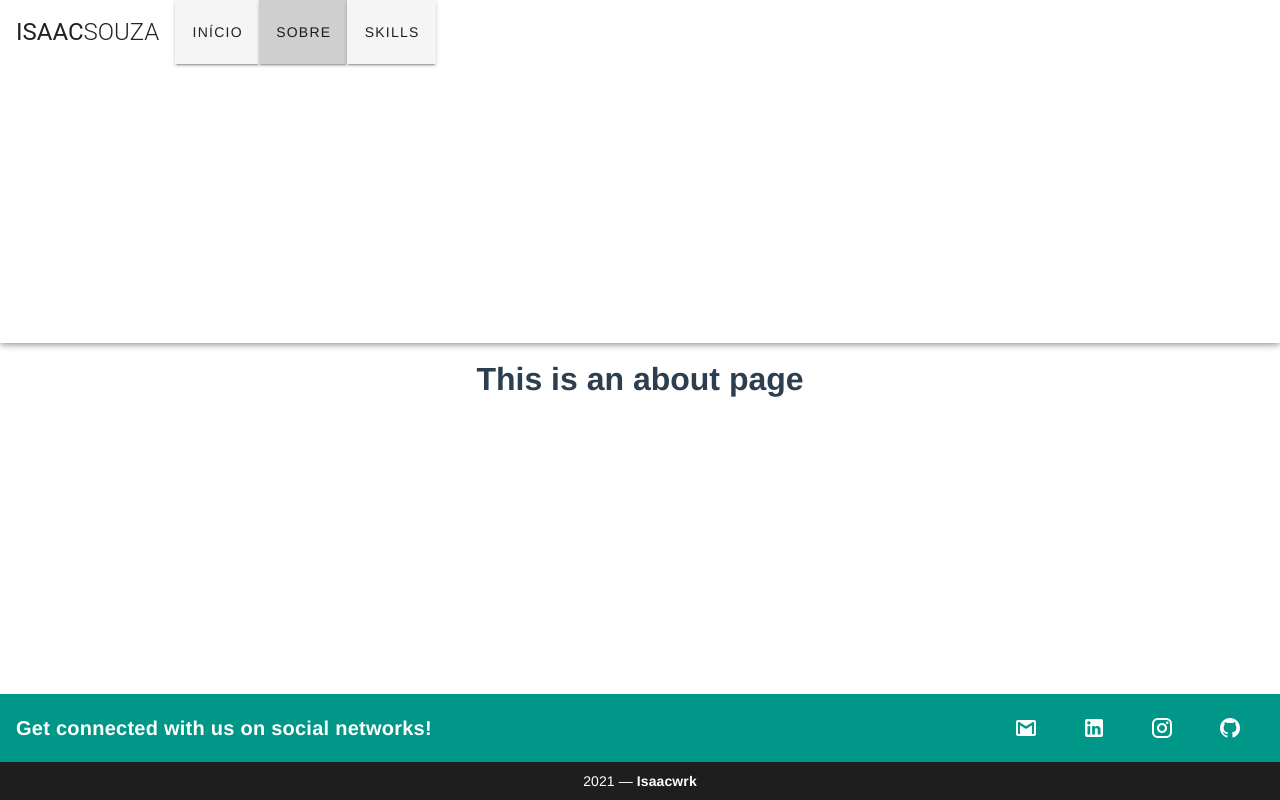
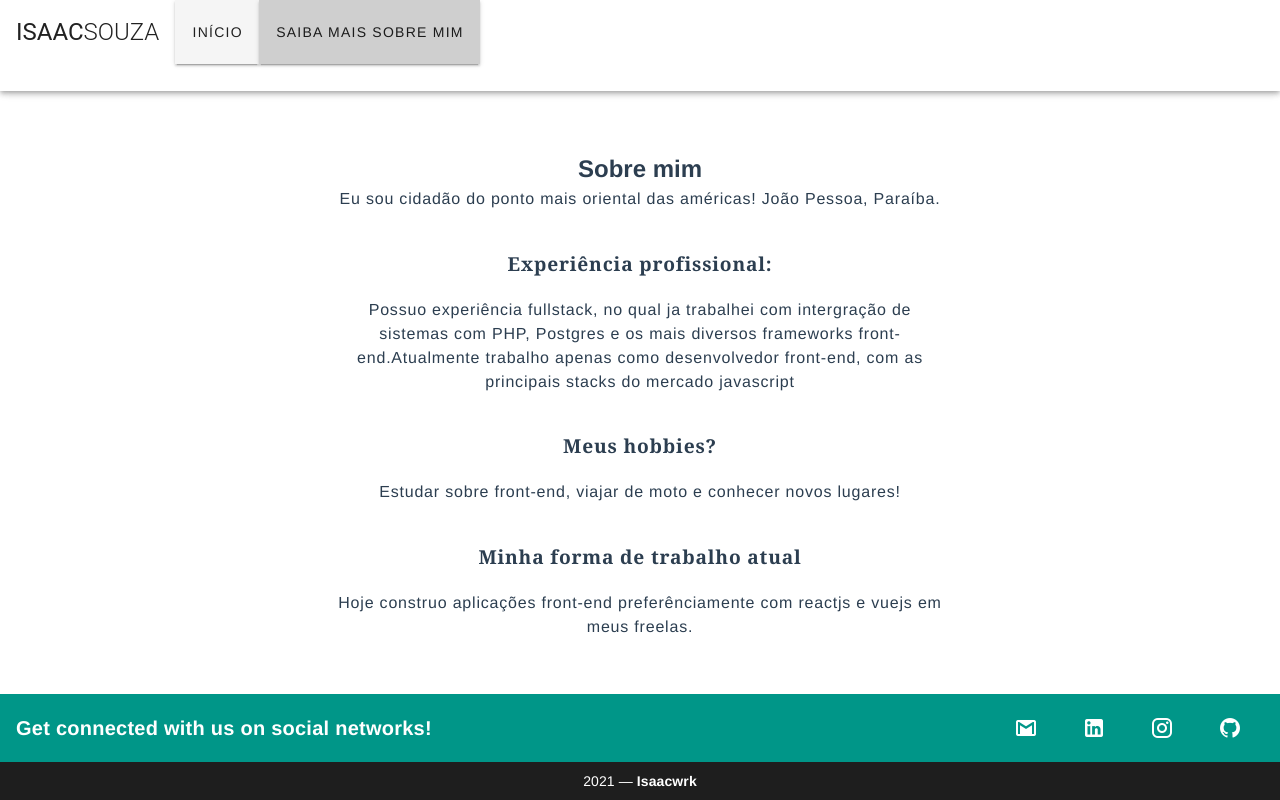
Before and after one commit to isaacwrk/myport.vue, a Vue app: page /about in a window 1280 px wide. Built offline with nearby package versions, Linux system fonts and the light colour scheme.

Commit message:
creating about component and trying to fix bug

```diff
--- /dev/null
+++ b/src/components/About.vue
@@ -0,0 +1,178 @@
+<template>
+<div>
+<section class="location-section">
+    <h1>Sobre mim</h1>
+    <p>Eu sou cidadão do ponto mais oriental das américas! João Pessoa, Paraíba.</p>
+</section>
+<section class="questions-section">
+    <h2>Experiência profissional:</h2>
+    <p>Possuo experiência fullstack, no qual ja trabalhei com intergração de sistemas com PHP,
+    Postgres e os mais diversos frameworks front-end.Atualmente trabalho apenas como desenvolvedor front-end, com as principais stacks do mercado javascript</p>
+    <h2>Meus hobbies?</h2>
+    <p>Estudar sobre front-end, viajar de moto e conhecer novos lugares!</p>
+    <h2>Minha forma de trabalho atual</h2>
+    <p>Hoje construo aplicações front-end preferênciamente com reactjs e vuejs em meus freelas.</p>
+</section>
+</div>
+</template>
+
+<script>
+export default {
+    name:'Sobre'
+}
+</script>
+
+<style>
+  body {
+    /* Typography Declarations */
+    color: #222222;
+    font-size: 1em;
+    font-family: "Open Sans", "Helvetica Neue", sans-serif;
+}
+
+.content-footer,
+.masthead-heading,
+.masthead-intro {
+  text-align: center;
+}
+
+.masthead {
+  padding: 6em 0;
+  background-image: url('https://i.imgur.com/yGmrlyg.jpg');
+  background-size: cover;
+  background-repeat: no-repeat;
+  border-top: solid 1em #FFCF33;
+}
+
+.masthead-intro {
+    /* Layout Declarations */
+    margin-bottom: 0.1em;
+    /* Typography Declarations */
+    font-family: "Gentium Book Basic", Georgia, serif;
+    font-size: 2em;
+}
+
+.masthead-heading {
+    /* Layout Declarations */
+    color: #F1C863;
+    margin-top: -0.2em;
+    /* Typography Declarations */
+    font-family: "Open Sans", "Helvetica Neue", sans-serif;
+    font-weight: bold;
+    font-size: 6em;
+    letter-spacing: -0.02em;
+    text-transform: uppercase;
+}
+
+.introduction-section,
+.location-section,
+.questions-section {
+    max-width: 38em;
+    margin-left: auto;
+    margin-right: auto;
+    margin-top: 2em;
+}
+
+.introduction-section > p,
+.location-section > p,
+.questions-section,
+.content-footer > p {
+    /* Typography Declarations */
+    font-weight: 300;
+    letter-spacing: 0.05em;
+}
+
+.questions-section > h2 {
+    font-family: "Gentium Book Basic", Georgia, serif;
+    font-size: 1.2em;
+    font-weight: bold;
+    /* Layout */
+    margin: 2em 0 1em 0;
+}
+
+section > h1 {
+    margin-top: 2em;
+}
+
+.content-footer,
+.masthead-heading,
+.masthead-intro {
+  text-align: center;
+}
+
+.masthead {
+  padding: 6em 0;
+  background-image: url('https://i.imgur.com/yGmrlyg.jpg');
+  background-size: cover;
+  background-repeat: no-repeat;
+  border-top: solid 1em #FFCF33;
+}
+
+.masthead-intro {
+  margin-bottom: 0.1em;
+  font-family: "Gentium Book Basic", Georgia, serif;
+    font-size: 2em;
+}
+
+.masthead-heading {
+  margin-top: -0.2em;
+  font-family: "Open Sans", "Helvetica Neue", sans-serif;
+  font-weight: bold;
+  font-size: 6em;
+  letter-spacing: -0.02em;
+  text-transform: uppercase;
+}
+.introduction > p,
+.location > p,
+.content-footer > p {
+    /* Typography Declarations */
+    font-weight: 300;
+    letter-spacing: 0.05em;
+}
+h2 {
+    /* Typography Declarations */
+    font-family: "Gentium Book Basic", Georgia, serif;
+    font-size: 1.2em;
+    font-weight: bold;
+}
+
+.introduction-section,
+.location-section,
+.questions-section {
+    max-width: 38em;
+    margin-left: auto;
+    margin-right: auto;
+    margin-top: 2em;
+}
+.content-footer {
+  margin: 50px 0;
+  padding: 20px 0;
+  text-align: center;
+  background-color: #73A8C2;
+  text-decoration: none;
+}
+.social > li {
+  display: inline-block;
+  margin: 0 5px;
+}
+.content-footer > p {
+  color: #F7EDE1;
+}
+a {
+    font-weight: bold;
+    text-decoration: none;
+    color: #F1C863;
+}
+
+@media only screen and (max-width: 500px) {
+    .masthead {
+        padding: 3em 0;
+    }
+    .masthead-heading {
+        font-size: 3em;
+    }
+    .content-footer {
+        padding: 2em 2.5em;
+  }
+}
+</style>
--- a/src/components/Header.vue
+++ b/src/components/Header.vue
@@ -6,8 +6,7 @@
         </v-toolbar-title>
         <v-toolbar-items>
             <v-btn flat to='/'>Início</v-btn>
-            <v-btn flat to='/about'>Sobre</v-btn>
-            <v-btn flat to='/skills'>Skills</v-btn>
+            <v-btn flat to='/about'>Saiba mais sobre mim</v-btn>
         </v-toolbar-items>
 </v-toolbar>
 </template>
--- a/src/views/About.vue
+++ b/src/views/About.vue
@@ -1,5 +1,14 @@
 <template>
-  <div class="about">
-    <h1>This is an about page</h1>
-  </div>
+  <Sobre/>
 </template>
+
+<script>
+import Sobre from '../components/About.vue'
+export default {
+  components:{Sobre}
+}
+</script>
+
+<style>
+
+</style>
--- a/src/views/Home.vue
+++ b/src/views/Home.vue
@@ -6,9 +6,15 @@
     <v-list-item three-line>
       <v-list-item-content>
         <div class="text-overline mb-4">
-          Hi! I'm a front-end developer!
+          Olá! eu sou Isaac! seu próximo front-end developer!
         </div>
-        <v-list-item-subtitle>Check it out some of my projects!</v-list-item-subtitle>
+        <Sobre/>
+        <v-list-item-subtitle class="mb-4">Atualmente busco me especializar nos melhores frameworks baseado em javascript do mercado.</v-list-item-subtitle>
+        <v-list-item-subtitle v-for="icon in icons" :key="icon" icon dark class="flex align-center">
+          <v-icon size='24px'>
+            {{icon}}
+          </v-icon>
+        </v-list-item-subtitle>
       </v-list-item-content>
     </v-list-item>
     <Carousel class="mt-2"/>
@@ -18,9 +24,21 @@
 
 <script>
 import Carousel from '../components/Carousel.vue'
+import Sobre from '../components/About.vue'
 
 export default {
-  components:{Carousel}
+  components:{Carousel,Sobre},
+  data(){
+    return{
+      icons:[
+        'mdi-language-javascript',
+        'mdi-vuejs',
+        'mdi-vuetify',
+        'mdi-angularjs',
+        'mdi-react'
+      ]
+    }
+  }
 }
 </script>
 
```
